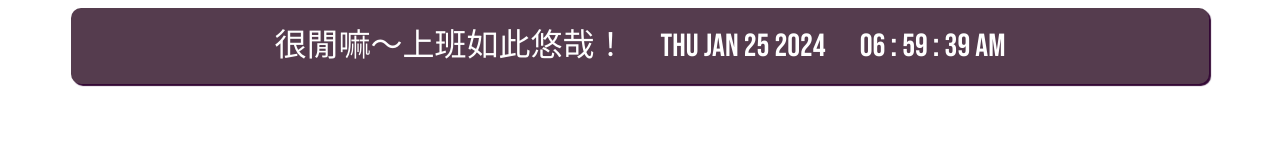
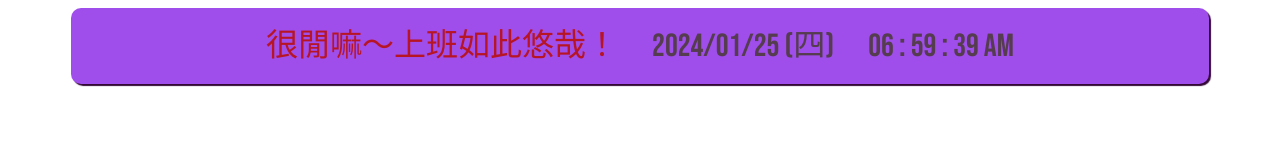
Before and after one commit to ethankao1029/notion, a plain HTML site: page index.html in a window 1280 px wide. Drawn offline with Linux system fonts and the light colour scheme.

Commit message:
Update index.html

```diff
--- a/index.html
+++ b/index.html
@@ -40,9 +40,9 @@ h1 {
 .card {
     padding: 10px 25px 10px 25px;
     border-radius: 10px;
-    background: #553c4e;
+    background: #9F4EEC;
     width: 85vw;
-    color: #fff;
+    color: #553c4e;
     display: inline-block;
     box-shadow: 2px 2px 1px 0px #330835;
 }
@@ -81,7 +81,8 @@ h1 {
     display:inline;
     font-family: 'Dancing Script', cursive;
     font-size: 2rem;
-     padding-right: 30px;
+    padding-right: 30px;
+    color: #B71524;
 }
 
     </style>
@@ -108,9 +109,13 @@ h1 {
 </div>
 
 <script>
-    function date() {
-var today = new Date();
-document.getElementById('date').innerHTML = today.toDateString();
+function date() {
+    var today = new Date();
+    var year = today.getFullYear();
+    var month = zeros(today.getMonth() + 1);  // JavaScript 的月份從 0 開始
+    var day = zeros(today.getDate());
+    var weekday = ["日", "一", "二", "三", "四", "五", "六"][today.getDay()];
+    document.getElementById('date').innerHTML = year + "/" + month + "/" + day + " (" + weekday + ")";
 }
 
 
@@ -129,9 +134,9 @@ hrs = today.getHours();
 if (hrs < 12)
         greet = '很閒嘛～上班如此悠哉！';
     else if (hrs >= 12 && hrs <= 18)
-        greet = '都下午了，還在偷閒啊？';
+        greet = '都下午了～還在偷閒啊？';
     else if (hrs >= 18 && hrs <= 24)
-        greet = '既然下班了，就趕緊運動';
+        greet = '下班都多久了～還在廢啊？還不趕緊去運動！';
 // console.log(today.toLocaleTimeString());
 document.getElementById('greet').innerHTML = greet;
 document.getElementById('hour').innerHTML = hour;
```
